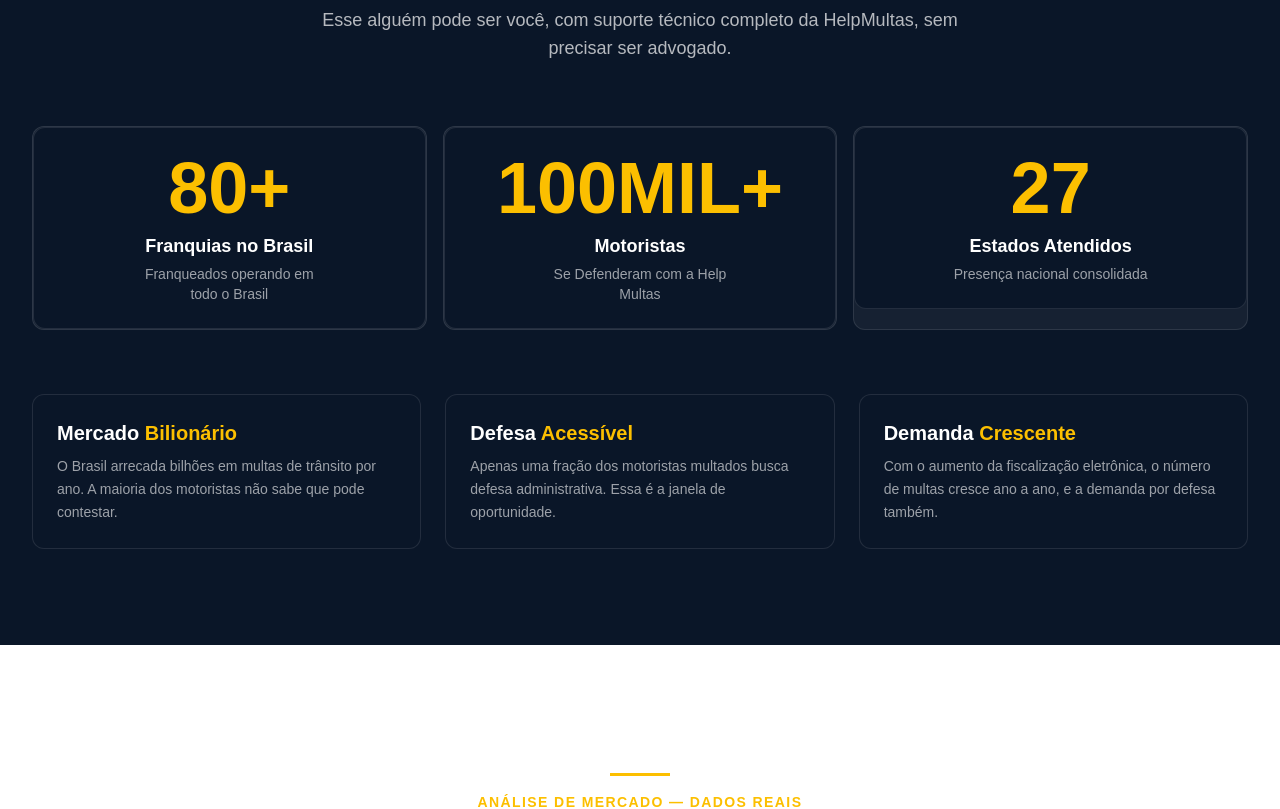
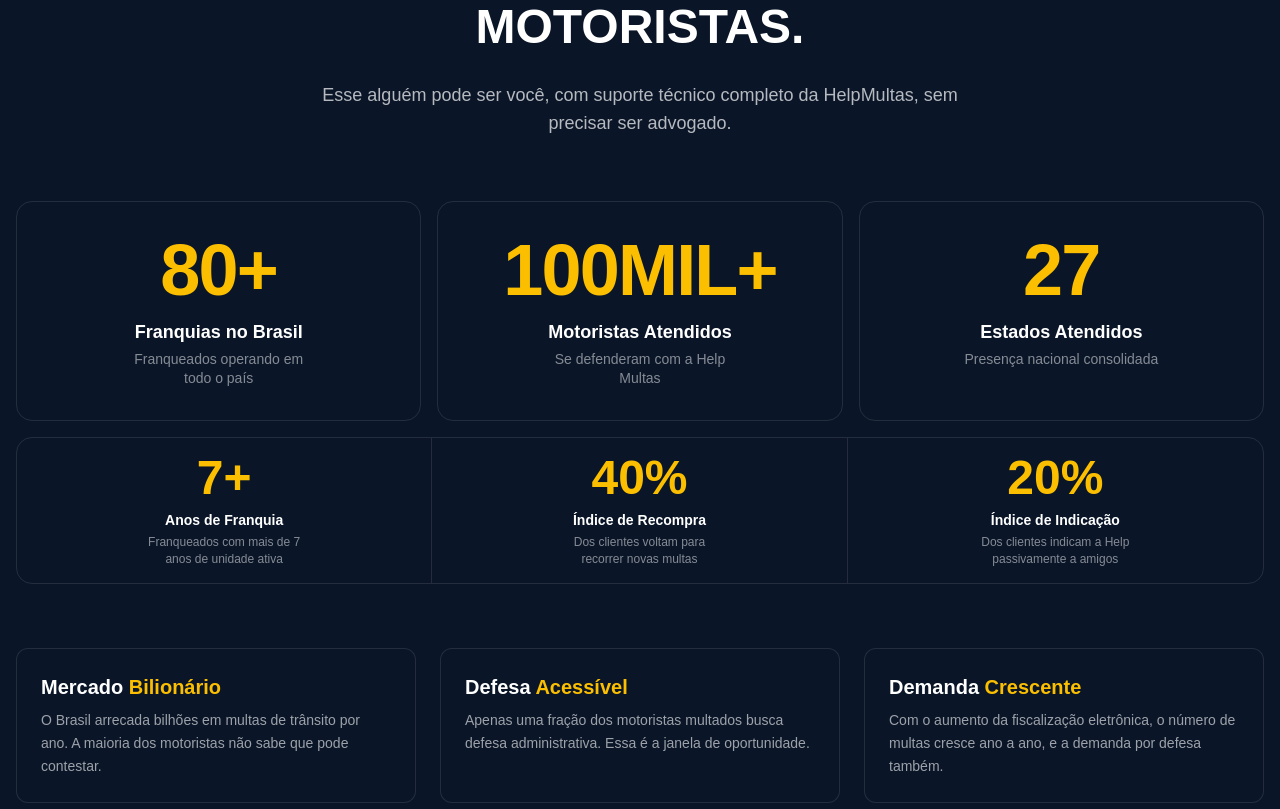
Before and after one commit to MarcelFMartins/lp-help-multas-v2, a React (Vite) app: page / in a window 1280 px wide. Shown: the part 1420-2229 px from the top of the page. Built offline with nearby package versions, Linux system fonts and the light colour scheme.

Commit message:
FIX: SECTIONS HERO AND MARKET

```diff
--- a/src/components/HeroSection.tsx
+++ b/src/components/HeroSection.tsx
@@ -339,13 +339,13 @@
             <span className="gold-line" />
 
 
-            <h1 className="font-display text-4xl lg:text-[52px] font-black text-white leading-[1.1] tracking-tight mb-4">
+            <h1 className="font-display text-4xl lg:text-[64px] font-black text-white leading-[1.1] tracking-tight mb-4">
               VOCÊ VENDE.{" "}
-              <span className="text-gold">NÓS EXECUTAMOS TODA A OPERAÇÃO.</span>
+              <br /><span className="text-gold">NÓS EXECUTAMOS TODA A OPERAÇÃO.</span>
             </h1>
 
             <p className="font-body text-lg text-white/80 leading-relaxed mb-7 max-w-lg font-semibold">
-              50% da venda no seu bolso. Nós cuidamos de todo o resto.
+              <span className="text-gold">Sem Royalties e 50% da venda no seu bolso.</span> <span><br />Nós cuidamos de todo o resto.</span>
             </p>
 
             <div className="flex items-stretch gap-0 mb-8">
--- a/src/components/MarketSection.tsx
+++ b/src/components/MarketSection.tsx
@@ -7,7 +7,8 @@
 import * as React from "react";
 import { useInView, useCounter } from "@/hooks/useInView";
 
-function AnimatedStat({ value, suffix, label, description }: {
+/* ─── Stats principais (grandes) ─── */
+function Primarystat({ value, suffix, label, description }: {
   value: number;
   suffix: string;
   label: string;
@@ -19,13 +20,37 @@
   return (
     <div
       ref={ref as React.RefObject<HTMLDivElement>}
-      className="flex flex-col items-center text-center p-6 bg-[oklch(0.1998_0.0403_258.29)] rounded-xl border border-white/10 p-6 hover:border-gold/40 transition-all duration-300 group"
+      className="flex flex-col items-center text-center p-8 rounded-2xl border border-white/10 hover:border-gold/40 transition-all duration-300 group"
     >
-      <span className="font-data text-6xl lg:text-7xl text-gold leading-none font-bold">
+      <span className="font-data text-6xl lg:text-7xl text-gold leading-none font-bold tracking-tight">
         {count}{suffix}
       </span>
-      <span className="font-display text-lg font-bold text-white mt-2">{label}</span>
-      <span className="font-body text-sm text-white/60 mt-1 max-w-[200px]">{description}</span>
+      <span className="font-display text-lg font-bold text-white mt-3">{label}</span>
+      <span className="font-body text-sm text-white/50 mt-1 max-w-[200px] leading-snug">{description}</span>
+    </div>
+  );
+}
+
+/* ─── Stats secundários (compactos / prova social) ─── */
+function SecondaryStat({ value, suffix, label, description }: {
+  value: number;
+  suffix: string;
+  label: string;
+  description: string;
+}) {
+  const { ref, inView } = useInView();
+  const count = useCounter(value, 1400, inView);
+
+  return (
+    <div
+      ref={ref as React.RefObject<HTMLDivElement>}
+      className="flex flex-col items-center text-center px-6 py-4 group"
+    >
+      <span className="font-data text-4xl lg:text-5xl text-gold leading-none font-bold">
+        {count}{suffix}
+      </span>
+      <span className="font-display text-sm font-bold text-white mt-2">{label}</span>
+      <span className="font-body text-xs text-white/50 mt-1 max-w-[160px] leading-snug">{description}</span>
     </div>
   );
 }
@@ -33,20 +58,25 @@
 export default function MarketSection() {
   const { ref: titleRef, inView: titleInView } = useInView();
 
+  const primaryStats = [
+    { value: 80,  suffix: "+",    label: "Franquias no Brasil",  description: "Franqueados operando em todo o país" },
+    { value: 100, suffix: "MIL+", label: "Motoristas Atendidos", description: "Se defenderam com a Help Multas" },
+    { value: 27,  suffix: "",     label: "Estados Atendidos",    description: "Presença nacional consolidada" },
+  ];
+
+  const socialProofStats = [
+    { value: 7,  suffix: "+", label: "Anos de Franquia",    description: "Franqueados com mais de 7 anos de unidade ativa" },
+    { value: 40, suffix: "%", label: "Índice de Recompra",  description: "Dos clientes voltam para recorrer novas multas" },
+    { value: 20, suffix: "%", label: "Índice de Indicação", description: "Dos clientes indicam a Help passivamente a amigos" },
+  ];
+
   return (
     <section id="mercado" className="relative py-24 bg-[oklch(0.1998_0.0403_258.29)] overflow-hidden">
-      {/* Background image with overlay */}
-      <div
-        className="absolute inset-0 opacity-20"
-        style={{
-          backgroundColor: "[oklch(0.1998_0.0403_258.29)]",
-          backgroundSize: "cover",
-          backgroundPosition: "center",
-        }}
-      />
+      <div className="absolute inset-0 opacity-20" />
       <div className="absolute inset-0" />
 
-      <div className="relative z-10 container mx-auto">
+      <div className="relative z-10 container mx-auto px-4">
+
         {/* Section header */}
         <div
           ref={titleRef as React.RefObject<HTMLDivElement>}
@@ -58,7 +88,7 @@
           </p>
           <h2 className="font-display text-4xl lg:text-5xl font-black text-white leading-tight max-w-3xl mx-auto">
             O BRASIL EMITE{" "}
-            <span className="text-gold italic">MILHÕES DE MULTAS</span>{" "}
+            <span className="text-gold italic">MAIS DE <br />70 MILHÕES DE MULTAS</span>{" "}
             POR ANO. ALGUÉM PRECISA DEFENDER ESSES MOTORISTAS.
           </h2>
           <p className="font-body text-white/70 text-lg mt-6 max-w-2xl mx-auto">
@@ -67,17 +97,20 @@
           </p>
         </div>
 
-        {/* Stats grid */}
-        <div className="grid grid-cols-1 lg:grid-cols-3 gap-4 mb-16">
-          {[
-            { value: 80, suffix: "+", label: "Franquias no Brasil", description: "Franqueados operando em todo o Brasil" },
-            { value: 100, suffix: "MIL+", label: "Motoristas", description: "Se Defenderam com a Help Multas" },
-            { value: 27, suffix: "", label: "Estados Atendidos", description: "Presença nacional consolidada" },
-          ].map((stat) => (
-            <div key={stat.label} className="bg-white/5 rounded-xl border border-white/10">
-              <AnimatedStat {...stat} />
-            </div>
+        {/* ── Bloco 1: Stats principais ── */}
+        <div className="grid grid-cols-1 md:grid-cols-3 gap-4 mb-4">
+          {primaryStats.map((stat) => (
+            <Primarystat key={stat.label} {...stat} />
           ))}
+        </div>
+
+        {/* ── Bloco 2: Prova social (strip compacto) ── */}
+        <div className="rounded-2xl border border-white/10 mb-16 overflow-hidden">
+          <div className="grid grid-cols-1 md:grid-cols-3 divide-y md:divide-y-0 md:divide-x divide-white/10">
+            {socialProofStats.map((stat) => (
+              <SecondaryStat key={stat.label} {...stat} />
+            ))}
+          </div>
         </div>
 
         {/* Market insight cards */}
@@ -110,6 +143,7 @@
             </div>
           ))}
         </div>
+
       </div>
     </section>
   );
```
